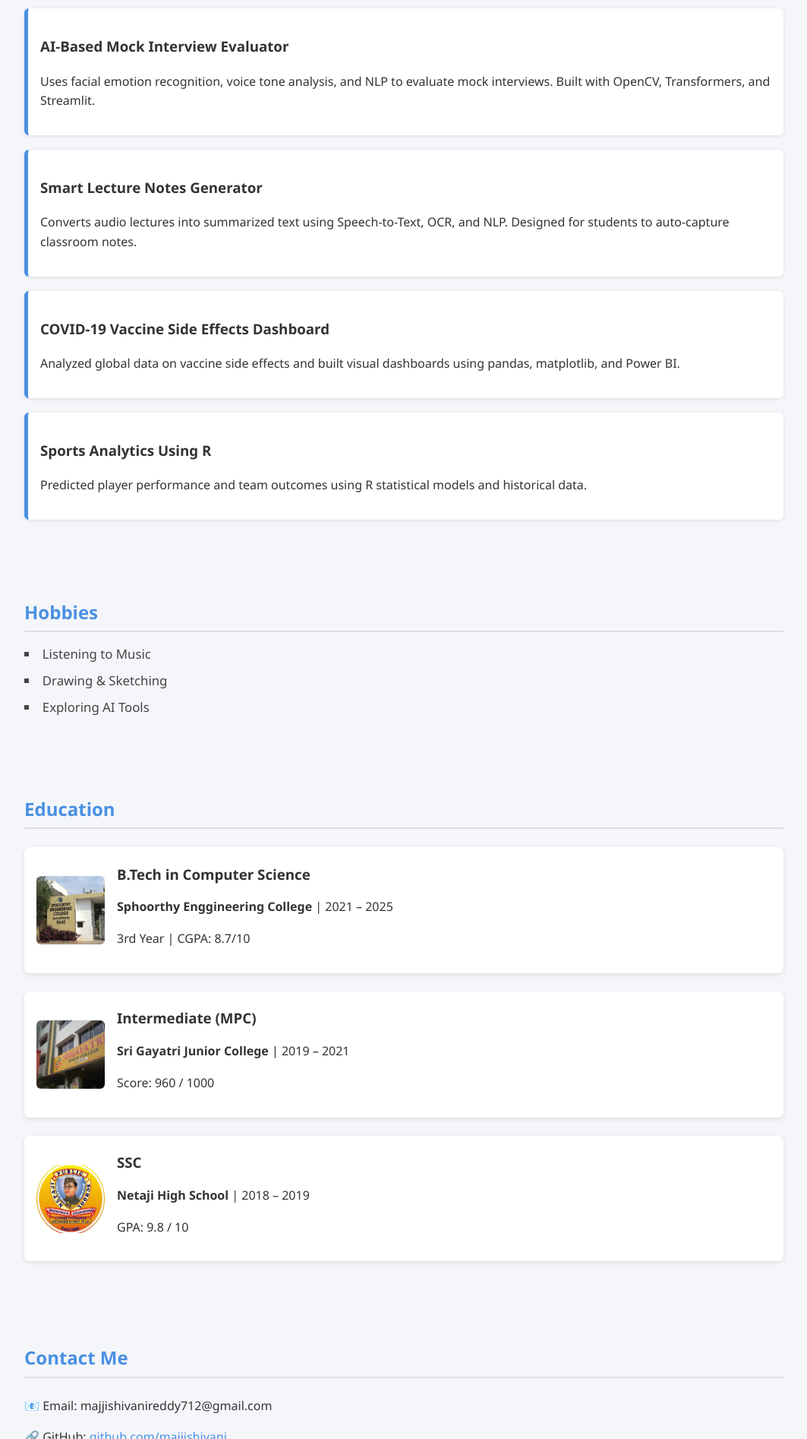
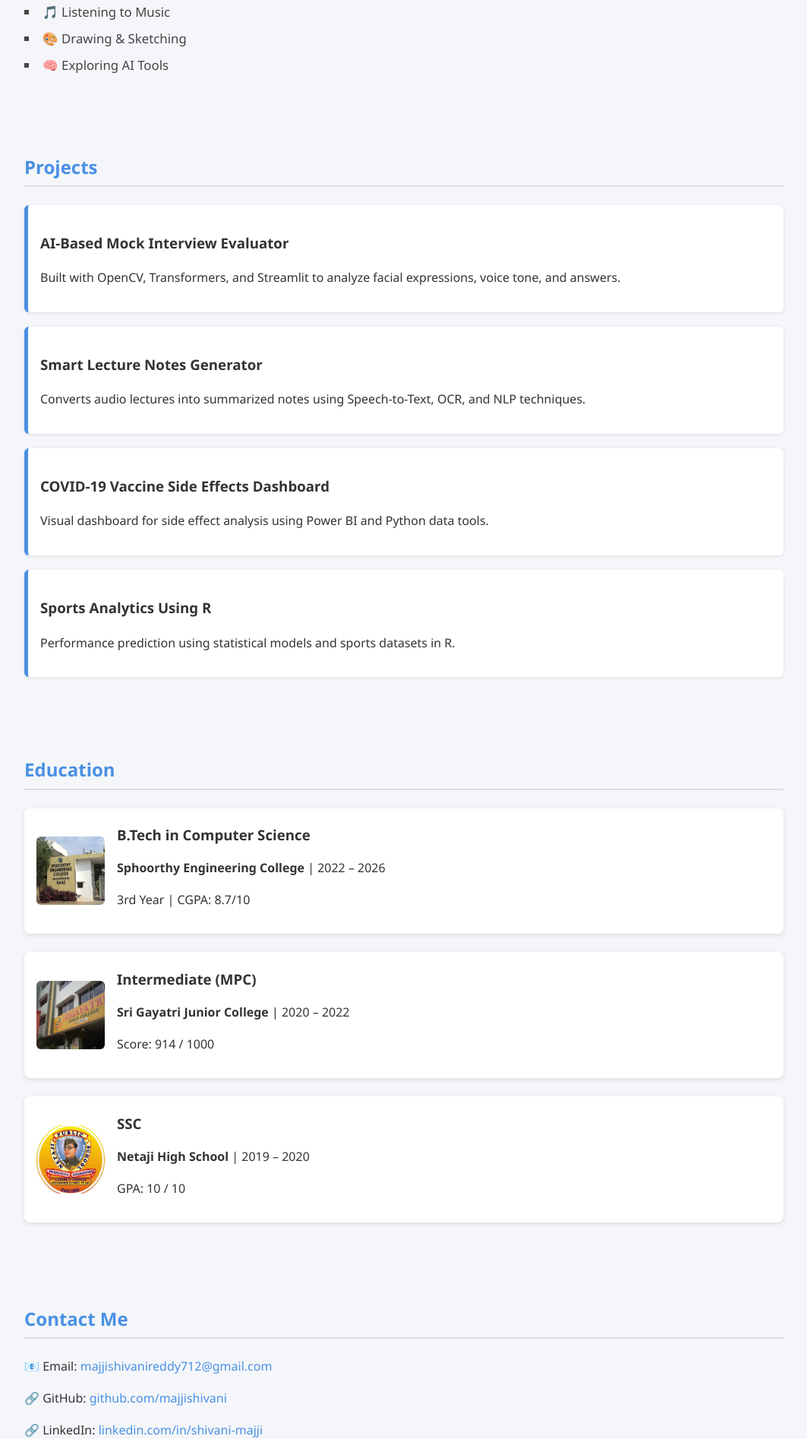
Before and after one commit to majjishivani/portfolio-project-for-micro-IT, a plain HTML site: page index.html in a window 1280 px wide. Shown: the part 906-2800 px from the top of the page at 76% size, without its empty margins (108-1171 px from the left). Drawn offline with Linux system fonts and the light colour scheme.

Commit message:
index.html

```diff
--- a/index.html
+++ b/index.html
@@ -5,25 +5,29 @@
   <meta name="viewport" content="width=device-width, initial-scale=1.0"/>
   <title>Majji Shivani | Portfolio</title>
   <link rel="stylesheet" href="style.css" />
+  <link rel="preconnect" href="https://fonts.googleapis.com">
+  <link rel="preconnect" href="https://fonts.gstatic.com" crossorigin>
+  <link href="https://fonts.googleapis.com/css2?family=Montserrat:wght@400;600;800&display=swap" rel="stylesheet">
+  <script src="https://kit.fontawesome.com/a076d05399.js" crossorigin="anonymous"></script>
 </head>
 <body>
 
-  <!-- Header with profile picture -->
+  <!-- Header -->
   <header>
     <img src="profile.jpeg" alt="Majji Shivani" class="profile-pic" />
     <h1>Majji Shivani</h1>
     <p>B.Tech CSE | AI & ML Enthusiast | Python Developer</p>
   </header>
 
-  <!-- About Section -->
+  <!-- About -->
   <section class="about">
     <h2>About Me</h2>
     <p>
-      Hello! I'm a 3rd year B.Tech Computer Science student passionate about Artificial Intelligence, Machine Learning, and Python development. I love building projects that solve real-world problems and enhance user experiences.
+      I'm a 3rd year B.Tech Computer Science student passionate about Artificial Intelligence, Machine Learning, and Python development. I enjoy solving real-world problems through code and innovation.
     </p>
   </section>
 
-  <!-- Skills Section -->
+  <!-- Skills -->
   <section class="skills">
     <h2>Skills</h2>
     <ul>
@@ -36,49 +40,50 @@
     </ul>
   </section>
 
-  <!-- Projects Section -->
+  <!-- Hobbies -->
+  <section class="hobbies">
+    <h2>Hobbies</h2>
+    <ul>
+      <li>🎵 Listening to Music</li>
+      <li>🎨 Drawing & Sketching</li>
+      <li>🧠 Exploring AI Tools</li>
+    </ul>
+  </section>
+
+  <!-- Projects -->
   <section class="projects">
     <h2>Projects</h2>
+
     <div class="project">
       <h3>AI-Based Mock Interview Evaluator</h3>
       <p>
-        Uses facial emotion recognition, voice tone analysis, and NLP to evaluate mock interviews. Built with OpenCV, Transformers, and Streamlit.
+        Built with OpenCV, Transformers, and Streamlit to analyze facial expressions, voice tone, and answers.
       </p>
     </div>
 
     <div class="project">
       <h3>Smart Lecture Notes Generator</h3>
       <p>
-        Converts audio lectures into summarized text using Speech-to-Text, OCR, and NLP. Designed for students to auto-capture classroom notes.
+        Converts audio lectures into summarized notes using Speech-to-Text, OCR, and NLP techniques.
       </p>
     </div>
 
     <div class="project">
       <h3>COVID-19 Vaccine Side Effects Dashboard</h3>
       <p>
-        Analyzed global data on vaccine side effects and built visual dashboards using pandas, matplotlib, and Power BI.
+        Visual dashboard for side effect analysis using Power BI and Python data tools.
       </p>
     </div>
 
     <div class="project">
       <h3>Sports Analytics Using R</h3>
       <p>
-        Predicted player performance and team outcomes using R statistical models and historical data.
+        Performance prediction using statistical models and sports datasets in R.
       </p>
     </div>
   </section>
 
-  <!-- Hobbies Section -->
-  <section class="hobbies">
-    <h2>Hobbies</h2>
-  <ul>
-    <li>Listening to Music</li>
-    <li>Drawing & Sketching</li>
-    <li>Exploring AI Tools</li>
-  </ul>
-</section>
-
-  <!-- Education Section -->
+  <!-- Education -->
   <section class="education">
     <h2>Education</h2>
 
@@ -86,7 +91,7 @@
       <img src="College2.jpg" alt="B.Tech College" class="edu-img" />
       <div class="edu-text">
         <h3>B.Tech in Computer Science</h3>
-        <p><strong>Sphoorthy Enggineering College</strong> | 2021 – 2025</p>
+        <p><strong>Sphoorthy Engineering College</strong> | 2022 – 2026</p>
         <p>3rd Year | CGPA: 8.7/10</p>
       </div>
     </div>
@@ -95,8 +100,8 @@
       <img src="College1.jpg" alt="Intermediate College" class="edu-img" />
       <div class="edu-text">
         <h3>Intermediate (MPC)</h3>
-        <p><strong>Sri Gayatri Junior College</strong> | 2019 – 2021</p>
-        <p>Score: 960 / 1000</p>
+        <p><strong>Sri Gayatri Junior College</strong> | 2020 – 2022</p>
+        <p>Score: 914 / 1000</p>
       </div>
     </div>
 
@@ -104,18 +109,18 @@
       <img src="SSC.jpeg" alt="SSC School" class="edu-img" />
       <div class="edu-text">
         <h3>SSC</h3>
-        <p><strong>Netaji High School</strong> | 2018 – 2019</p>
-        <p>GPA: 9.8 / 10</p>
+        <p><strong>Netaji High School</strong> | 2019 – 2020</p>
+        <p>GPA: 10 / 10</p>
       </div>
     </div>
   </section>
 
-  <!-- Contact Section -->
+  <!-- Contact -->
   <section class="contact">
     <h2>Contact Me</h2>
-     <p>📧 Email: majjishivanireddy712@gmail.com</p>
+    <p>📧 Email: <a href="mailto:majjishivanireddy712@gmail.com">majjishivanireddy712@gmail.com</a></p>
     <p>🔗 GitHub: <a href="https://github.com/majjishivani" target="_blank">github.com/majjishivani</a></p>
-    <p>🔗 LinkedIn: <a href="www.linkedin.com/in/shivani-majji" target="_blank">linkedin.com/shivani-majji</a></p>
+    <p>🔗 LinkedIn: <a href="https://www.linkedin.com/in/shivani-majji" target="_blank">linkedin.com/in/shivani-majji</a></p>
   </section>
 
   <!-- Footer -->
```
